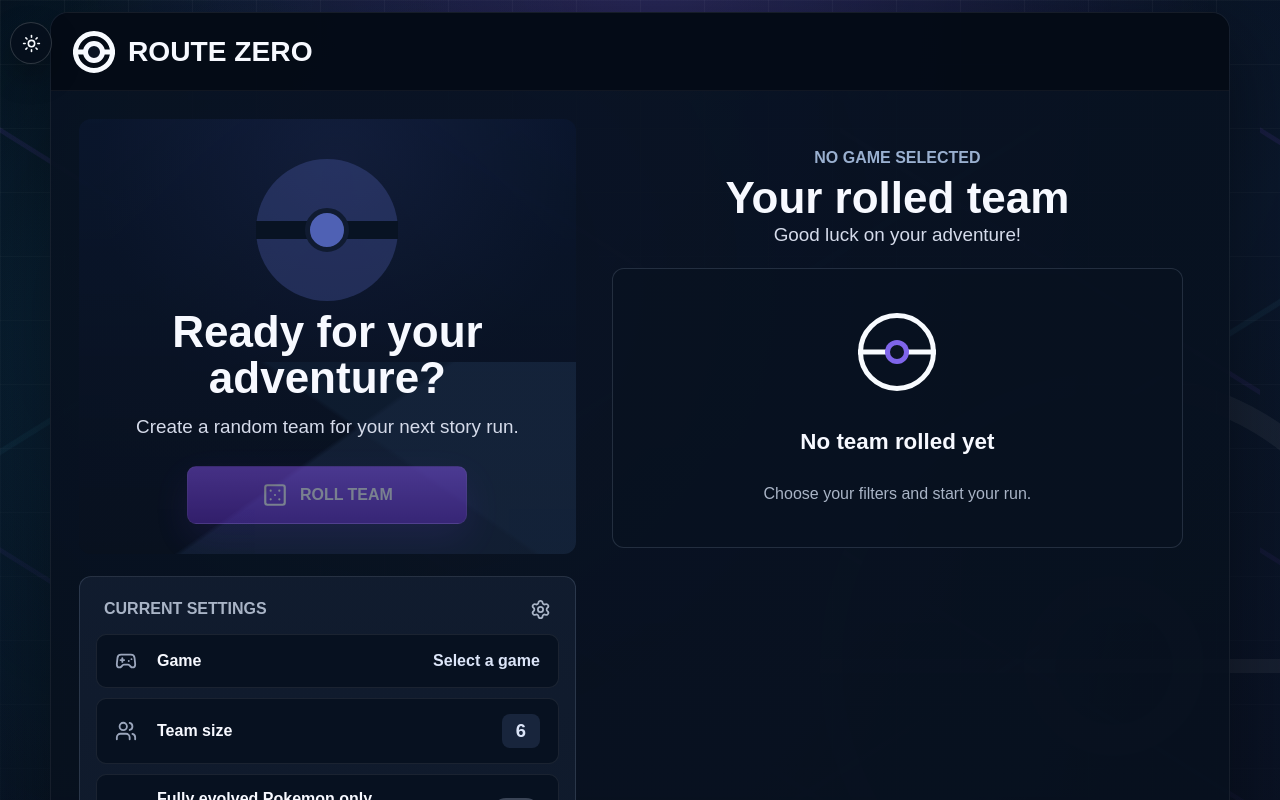
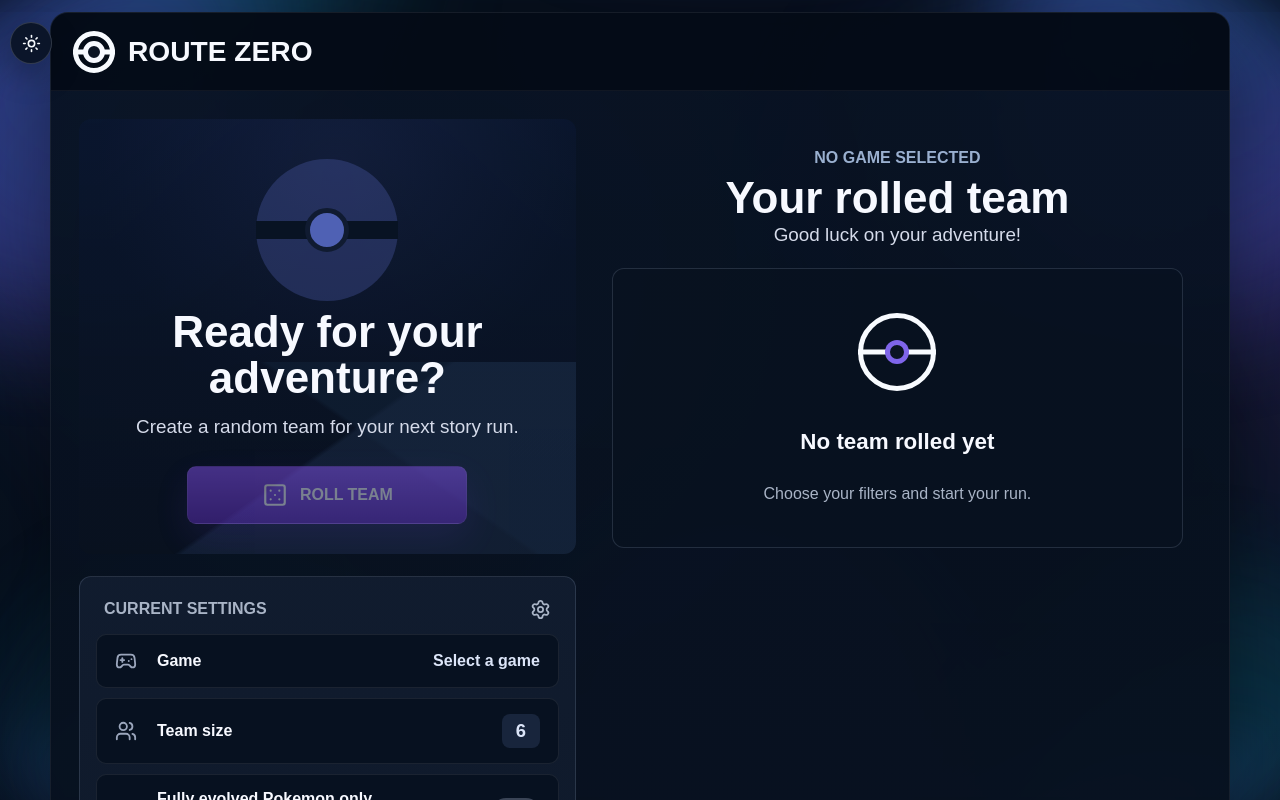
Before and after one commit to EasyEddi/Route-Zero, a Next.js app: page / in a window 1280 px wide. Shown: the top 800 px of the page. Built offline with nearby package versions, Linux system fonts and the light colour scheme.

Commit message:
Add lava lamp page background

```diff
--- a/app/globals.css
+++ b/app/globals.css
@@ -26,55 +26,71 @@
   color: var(--text);
   font-family: Arial, Helvetica, sans-serif;
   background:
-    radial-gradient(ellipse at 50% -12%, rgba(102, 84, 199, 0.42), transparent 36rem),
-    radial-gradient(ellipse at 12% 18%, rgba(21, 116, 166, 0.24), transparent 30rem),
-    linear-gradient(135deg, #050b14 0%, #08182a 48%, #050911 100%);
+    radial-gradient(circle at 50% 0%, rgba(63, 86, 170, 0.28), transparent 38rem),
+    linear-gradient(180deg, #081323 0%, #050b14 100%);
 }
 
 .appRoot {
   position: relative;
   isolation: isolate;
   min-height: 100vh;
-  overflow: hidden;
+  overflow-x: clip;
   color: var(--text);
   background:
-    linear-gradient(115deg, rgba(6, 12, 24, 0.12), rgba(30, 18, 58, 0.16)),
-    radial-gradient(ellipse at 50% -12%, rgba(102, 84, 199, 0.42), transparent 36rem),
-    radial-gradient(ellipse at 12% 18%, rgba(21, 116, 166, 0.24), transparent 30rem),
-    linear-gradient(135deg, #050b14 0%, #08182a 48%, #050911 100%);
+    radial-gradient(circle at 50% 0%, rgba(63, 86, 170, 0.28), transparent 38rem),
+    linear-gradient(180deg, #081323 0%, #050b14 100%);
 }
 
 .appRoot::before {
   position: fixed;
   z-index: 0;
-  inset: 0;
+  inset: -18vh -16vw;
   content: "";
   background:
-    linear-gradient(90deg, rgba(255, 255, 255, 0.045) 1px, transparent 1px),
-    linear-gradient(180deg, rgba(255, 255, 255, 0.035) 1px, transparent 1px),
-    linear-gradient(32deg, transparent 0 42%, rgba(143, 87, 255, 0.12) 42.2% 42.8%, transparent 43% 100%),
-    linear-gradient(148deg, transparent 0 53%, rgba(66, 163, 196, 0.11) 53.2% 53.8%, transparent 54% 100%);
+    radial-gradient(circle at 18% 28%, rgba(112, 90, 235, 0.38) 0 9rem, transparent 17rem),
+    radial-gradient(circle at 76% 22%, rgba(43, 144, 199, 0.28) 0 8rem, transparent 16rem),
+    radial-gradient(circle at 58% 78%, rgba(132, 73, 213, 0.32) 0 10rem, transparent 18rem),
+    radial-gradient(circle at 26% 82%, rgba(31, 127, 173, 0.24) 0 7rem, transparent 15rem);
   background-size:
-    64px 64px,
-    64px 64px,
-    420px 420px,
-    520px 520px;
-  mask-image: linear-gradient(180deg, rgba(0, 0, 0, 0.92), rgba(0, 0, 0, 0.32));
+    70rem 54rem,
+    66rem 52rem,
+    76rem 60rem,
+    62rem 50rem;
+  background-position:
+    0% 0%,
+    100% 8%,
+    54% 100%,
+    10% 88%;
+  border-radius: 42% 58% 55% 45% / 48% 44% 56% 52%;
+  filter: blur(34px) saturate(1.18);
+  opacity: 0.68;
+  animation: lavaDrift 22s ease-in-out infinite alternate;
+  transform: translate3d(0, 0, 0);
   pointer-events: none;
 }
 
 .appRoot::after {
   position: fixed;
   z-index: 0;
-  inset: auto -8rem -10rem auto;
-  width: min(54vw, 34rem);
-  aspect-ratio: 1;
+  inset: -22vh -18vw;
   content: "";
-  border: clamp(12px, 2vw, 22px) solid rgba(255, 255, 255, 0.055);
-  border-radius: 999px;
-  background:
-    linear-gradient(180deg, transparent calc(50% - 7px), rgba(255, 255, 255, 0.055) calc(50% - 7px) calc(50% + 7px), transparent calc(50% + 7px)),
-    radial-gradient(circle at center, transparent 0 15%, rgba(255, 255, 255, 0.055) 15.5% 23%, transparent 23.5%);
+  background:
+    radial-gradient(circle at 64% 34%, rgba(96, 124, 231, 0.24) 0 7rem, transparent 15rem),
+    radial-gradient(circle at 34% 42%, rgba(154, 96, 255, 0.2) 0 8rem, transparent 18rem),
+    radial-gradient(circle at 82% 78%, rgba(50, 168, 184, 0.18) 0 8rem, transparent 17rem);
+  background-size:
+    58rem 48rem,
+    68rem 56rem,
+    60rem 54rem;
+  background-position:
+    84% 18%,
+    18% 52%,
+    92% 92%;
+  border-radius: 55% 45% 41% 59% / 43% 58% 42% 57%;
+  filter: blur(42px) saturate(1.12);
+  opacity: 0.5;
+  animation: lavaWarp 28s ease-in-out infinite alternate;
+  transform: translate3d(0, 0, 0);
   pointer-events: none;
 }
 
@@ -90,30 +106,25 @@
   --purple-strong: #8a63ff;
   --shadow: 0 26px 70px rgba(30, 45, 73, 0.18);
   background:
-    linear-gradient(115deg, rgba(255, 255, 255, 0.28), rgba(226, 220, 255, 0.18)),
-    radial-gradient(ellipse at 50% -12%, rgba(126, 150, 231, 0.36), transparent 36rem),
-    radial-gradient(ellipse at 12% 18%, rgba(76, 155, 190, 0.18), transparent 30rem),
-    linear-gradient(135deg, #f8fbff 0%, #eaf1fb 48%, #f7f9ff 100%);
+    radial-gradient(circle at 50% 0%, rgba(126, 150, 231, 0.26), transparent 38rem),
+    linear-gradient(180deg, #f6f9ff 0%, #e9eff8 100%);
 }
 
 .appRoot[data-theme="light"]::before {
   background:
-    linear-gradient(90deg, rgba(28, 42, 64, 0.075) 1px, transparent 1px),
-    linear-gradient(180deg, rgba(28, 42, 64, 0.055) 1px, transparent 1px),
-    linear-gradient(32deg, transparent 0 42%, rgba(118, 84, 234, 0.12) 42.2% 42.8%, transparent 43% 100%),
-    linear-gradient(148deg, transparent 0 53%, rgba(43, 131, 163, 0.1) 53.2% 53.8%, transparent 54% 100%);
-  background-size:
-    64px 64px,
-    64px 64px,
-    420px 420px,
-    520px 520px;
+    radial-gradient(circle at 18% 28%, rgba(139, 121, 238, 0.32) 0 9rem, transparent 17rem),
+    radial-gradient(circle at 76% 22%, rgba(75, 161, 202, 0.22) 0 8rem, transparent 16rem),
+    radial-gradient(circle at 58% 78%, rgba(181, 124, 229, 0.24) 0 10rem, transparent 18rem),
+    radial-gradient(circle at 26% 82%, rgba(84, 175, 198, 0.18) 0 7rem, transparent 15rem);
+  opacity: 0.62;
 }
 
 .appRoot[data-theme="light"]::after {
-  border-color: rgba(28, 42, 64, 0.06);
-  background:
-    linear-gradient(180deg, transparent calc(50% - 7px), rgba(28, 42, 64, 0.06) calc(50% - 7px) calc(50% + 7px), transparent calc(50% + 7px)),
-    radial-gradient(circle at center, transparent 0 15%, rgba(28, 42, 64, 0.06) 15.5% 23%, transparent 23.5%);
+  background:
+    radial-gradient(circle at 64% 34%, rgba(104, 134, 230, 0.2) 0 7rem, transparent 15rem),
+    radial-gradient(circle at 34% 42%, rgba(161, 109, 234, 0.18) 0 8rem, transparent 18rem),
+    radial-gradient(circle at 82% 78%, rgba(77, 173, 190, 0.16) 0 8rem, transparent 17rem);
+  opacity: 0.44;
 }
 
 button,
@@ -1830,6 +1841,70 @@
   font-size: 0.82rem;
 }
 
+@keyframes lavaDrift {
+  0% {
+    background-position:
+      0% 0%,
+      100% 8%,
+      54% 100%,
+      10% 88%;
+    border-radius: 42% 58% 55% 45% / 48% 44% 56% 52%;
+    transform: translate3d(-2vw, -1vh, 0) scale(1);
+  }
+  50% {
+    background-position:
+      18% 16%,
+      82% 22%,
+      44% 82%,
+      28% 74%;
+    border-radius: 58% 42% 46% 54% / 42% 57% 43% 58%;
+    transform: translate3d(2vw, 1.5vh, 0) scale(1.05);
+  }
+  100% {
+    background-position:
+      28% 8%,
+      70% 36%,
+      62% 76%,
+      22% 66%;
+    border-radius: 48% 52% 61% 39% / 56% 38% 62% 44%;
+    transform: translate3d(1vw, -2vh, 0) scale(1.02);
+  }
+}
+
+@keyframes lavaWarp {
+  0% {
+    background-position:
+      84% 18%,
+      18% 52%,
+      92% 92%;
+    border-radius: 55% 45% 41% 59% / 43% 58% 42% 57%;
+    transform: translate3d(1vw, 1vh, 0) scale(1);
+  }
+  50% {
+    background-position:
+      70% 32%,
+      30% 38%,
+      76% 76%;
+    border-radius: 41% 59% 54% 46% / 56% 38% 62% 44%;
+    transform: translate3d(-1.5vw, -1vh, 0) scale(1.06);
+  }
+  100% {
+    background-position:
+      62% 42%,
+      42% 24%,
+      68% 84%;
+    border-radius: 62% 38% 48% 52% / 44% 62% 38% 56%;
+    transform: translate3d(-2vw, 2vh, 0) scale(1.03);
+  }
+}
+
+@media (prefers-reduced-motion: reduce) {
+  .appRoot::before,
+  .appRoot::after {
+    animation: none;
+  }
+}
+
 @keyframes spinDice {
   0% {
     transform: rotate(0deg) scale(1);
```
